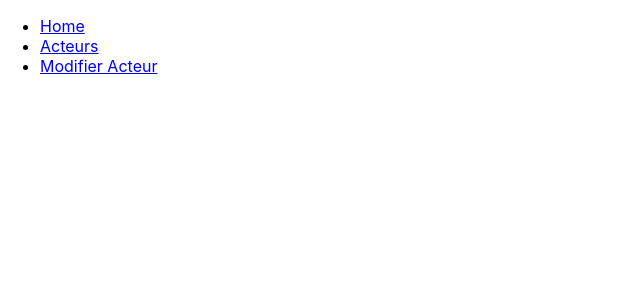
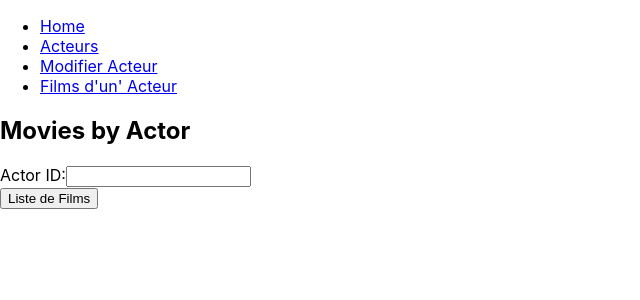
Before and after one commit to berradiginamic/Projet-Spring-Front, a React (Create React App) app in the folder moviestar/: page /films-acteurs in a window 1280 px wide. Shown: the top 300 px of the page, without its empty margins (0-640 px from the left). Built offline with nearby package versions, Linux system fonts and the light colour scheme.

Commit message:
- Ebauche 3

```diff
--- a/moviestar/src/App.js
+++ b/moviestar/src/App.js
@@ -5,6 +5,7 @@ import Navbar from './components/Navbar';
 import Home from './components/Home';
 import Acteurs from './pages/Acteurs';
 import ModifyActeurs from './pages/ModifyActeurs';
+import FilmActeurs from './pages/FilmActeurs';
 
 const App = () => {
   return (
@@ -15,6 +16,7 @@ const App = () => {
           <Route path="/" element={<Home />} />
           <Route path="/acteurs" element={<Acteurs />} /> {/* Add this line */}
           <Route path="/modify-acteurs" element={<ModifyActeurs />} /> {/* Add this line */}
+          <Route path="/films-acteurs" element={<FilmActeurs />} /> {/* Add this line */}
         </Routes>
       </div>
     </Router>
--- a/moviestar/src/components/Navbar.js
+++ b/moviestar/src/components/Navbar.js
@@ -9,6 +9,7 @@ const Navbar = () => {
         <li><Link to="/">Home</Link></li>
         <li><Link to="/acteurs">Acteurs</Link></li>
         <li><Link to="/modify-acteurs">Modifier Acteur</Link></li> {/* Add this line */}
+        <li><Link to="/films-acteurs">Films d'un' Acteur</Link></li> {/* Add this line */}
       </ul>
     </nav>
   );
--- a/moviestar/src/pages/FilmActeurs.js
+++ b/moviestar/src/pages/FilmActeurs.js
@@ -1,19 +1,20 @@
-// src/pages/MoviesByActor.js
+// src/pages/FilmActeurs.js
 import React, { useState, useEffect } from 'react';
 import axios from 'axios';
 
-const MoviesByActor = () => {
-  const [actorId, setActorId] = useState('');
-  const [movies, setMovies] = useState([]);
+const FilmActeurs = () => {
+  const [acteurId, setActeursId] = useState('');
+  const [films, setFilms] = useState([]);
 
-  const handleActorIdChange = (e) => {
-    setActorId(e.target.value);
+  const handleActeursIdChange = (e) => {
+    setActeursId(e.target.value);
   };
 
-  const handleFetchMovies = async () => {
+  const handleFetchFilms = async () => {
     try {
-      const response = await axios.get(`http://localhost:8080/acteurs/${actorId}/movies`);
-      setMovies(response.data);
+      const response = await axios.get(`http://localhost:8080/acteurs/${acteurId}/films`);
+      setFilms(response.data);
+       console.log(response.data);
     } catch (error) {
       console.error('Error fetching movies:', error);
     }
@@ -24,17 +25,19 @@ const MoviesByActor = () => {
       <h2>Movies by Actor</h2>
       <label>
         Actor ID:
-        <input type="text" value={actorId} onChange={handleActorIdChange} />
+        <input type="text" value={acteurId} onChange={handleActeursIdChange} />
       </label>
       <br />
-      <button onClick={handleFetchMovies}>Fetch Movies</button>
+      <button onClick={handleFetchFilms}>Liste de Films</button>
       <ul>
-        {movies.map((movie, index) => (
-          <li key={index}>{movie.titre} ({movie.annee})</li>
+        {films.map((filmData, index) => (
+                  <li key={index}>
+                    <strong>Titre:</strong> {filmData[0]}, <strong>Année:</strong> {filmData[1]}
+                  </li>
         ))}
       </ul>
     </div>
   );
 };
 
-export default MoviesByActor;
+export default FilmActeurs;
```
